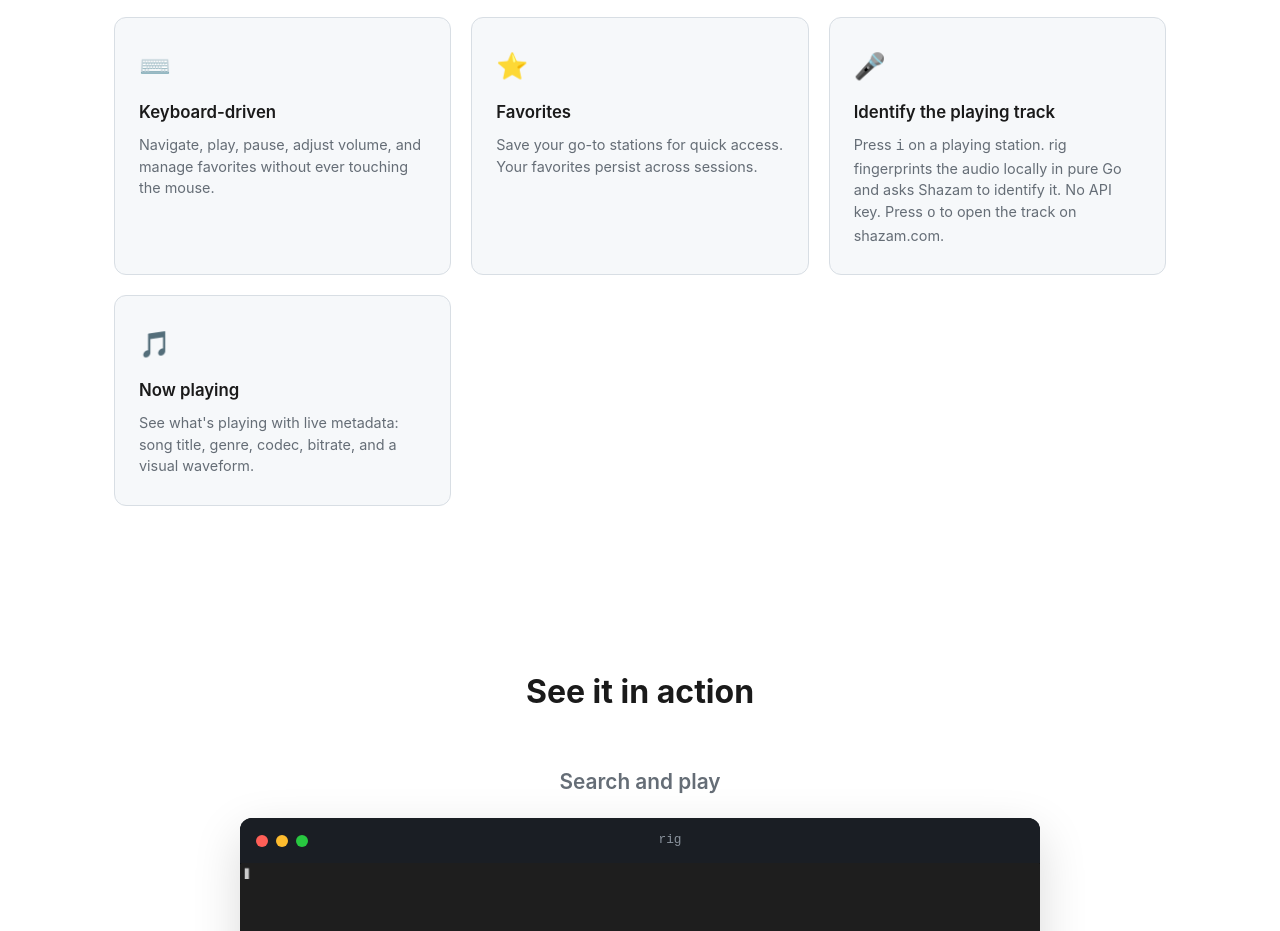
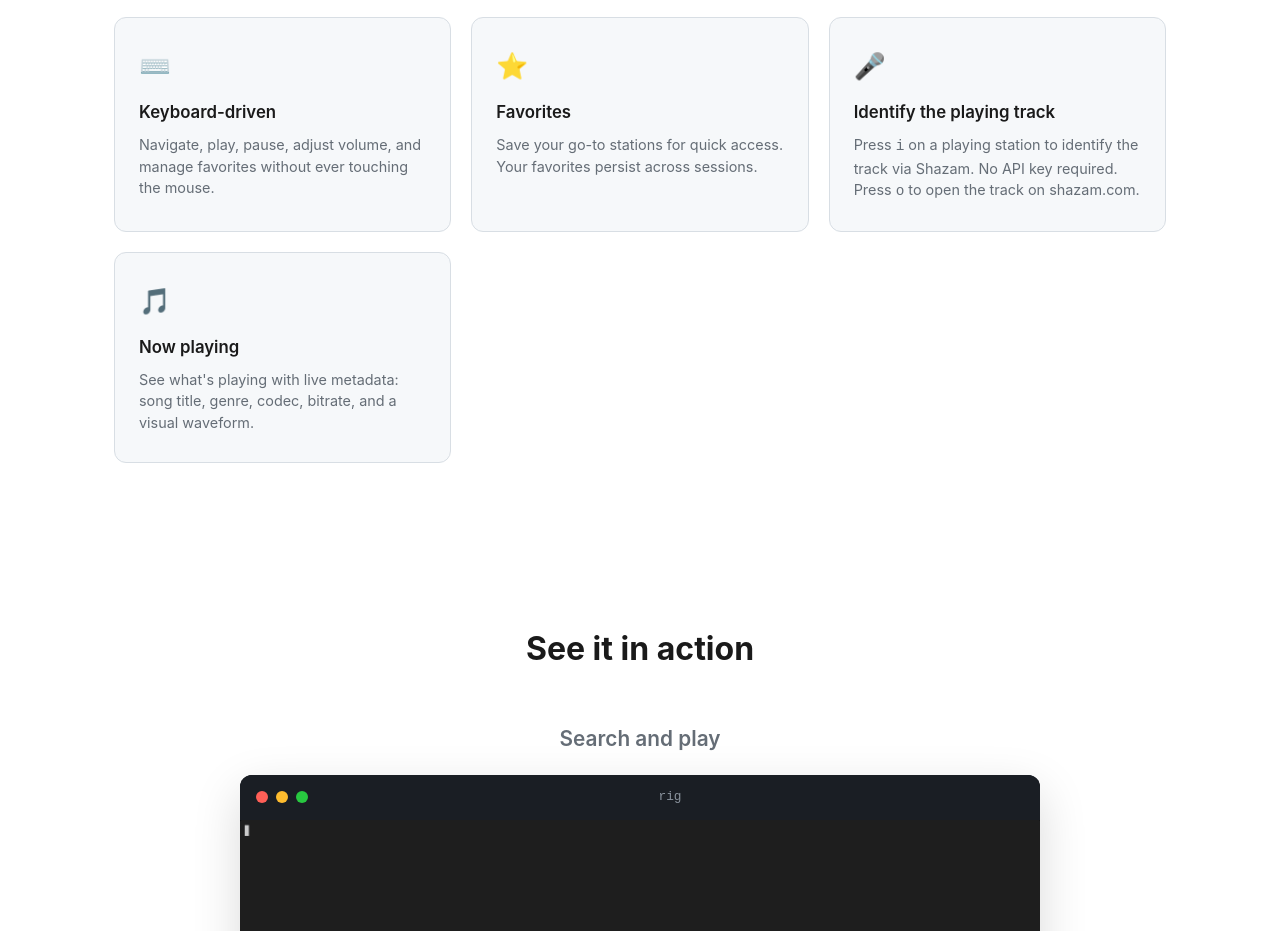
Before and after one commit to MWhyte/rig, a plain HTML site: page docs/index.html in a window 1280 px wide. Shown: the part 1664-2595 px from the top of the page. Drawn offline with Linux system fonts and the light colour scheme.

Commit message:
feat: shazam

```diff
--- a/docs/index.html
+++ b/docs/index.html
@@ -122,7 +122,7 @@
           <div class="feature-card">
             <div class="feature-icon">🎤</div>
             <h3>Identify the playing track</h3>
-            <p>Press <code>i</code> on a playing station. rig fingerprints the audio locally in pure Go and asks Shazam to identify it. No API key. Press <code>o</code> to open the track on shazam.com.</p>
+            <p>Press <code>i</code> on a playing station to identify the track via Shazam. No API key required. Press <code>o</code> to open the track on shazam.com.</p>
           </div>
           <div class="feature-card">
             <div class="feature-icon">🎵</div>
```
